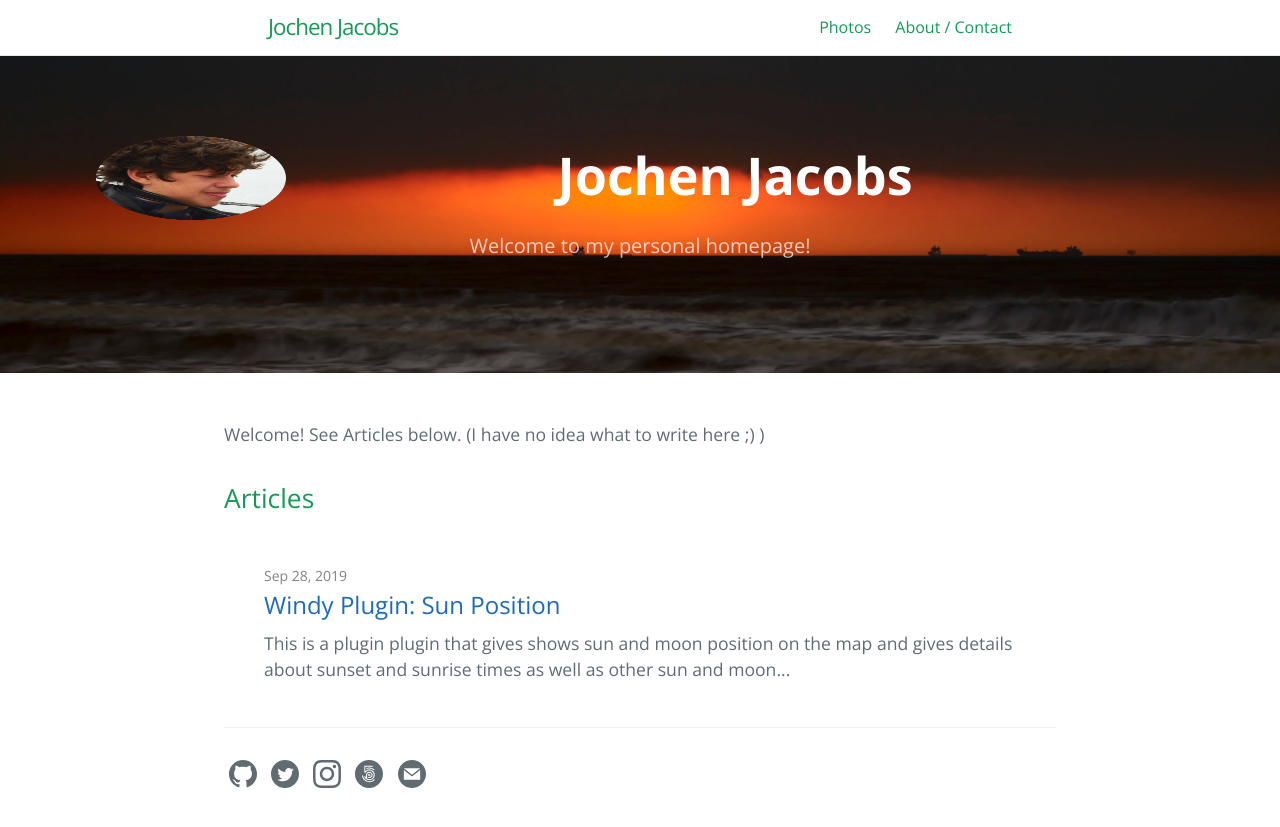
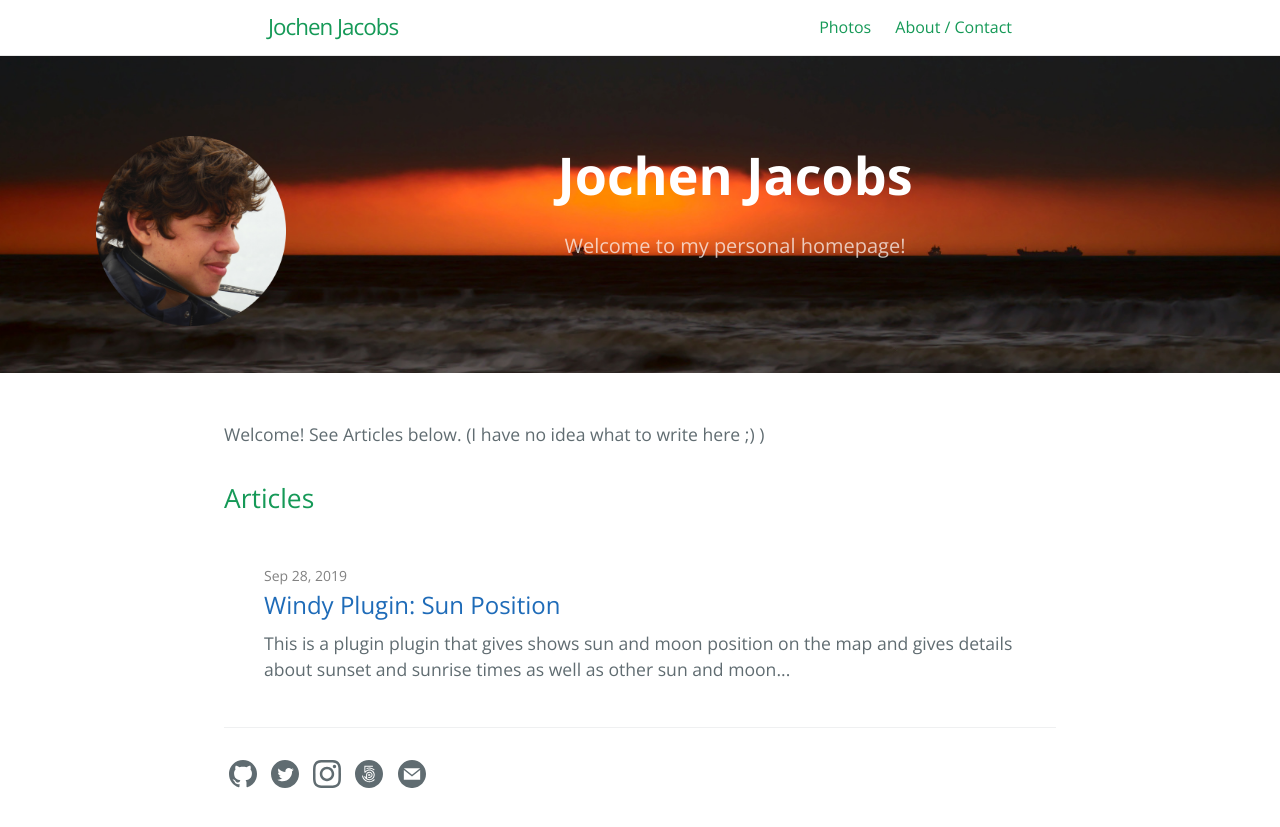
Before and after one commit to jacobsjo/jochenjacobs.eu, a Jekyll site: the page built from index.md, in a window 1280 px wide. Shown: the top 827 px of the page. Built offline with Jekyll 4.4.1, drawn with Linux system fonts in a browser that asks for light colours.

Commit message:
profile picture fix

```diff
--- a/_layouts/default.html
+++ b/_layouts/default.html
@@ -65,7 +65,9 @@
         {% endif %}
 
         <section class="page-header">
-            <img src="../assets/pictures/profile_picture.png" style="float:left" width="190" height="84" />
+            {% if page.layout == 'home' %}
+            <img src="../assets/pictures/profile_picture.png" style="float:left" width="190" height="190" />
+            {% endif %}
             <h1 class="project-name">{{ page-title }}</h1>
             <h2 class="project-tagline">{{ page-tagline }}</h2>
             {% if page.layout == 'home' and site.github.is_project_page %}
```
